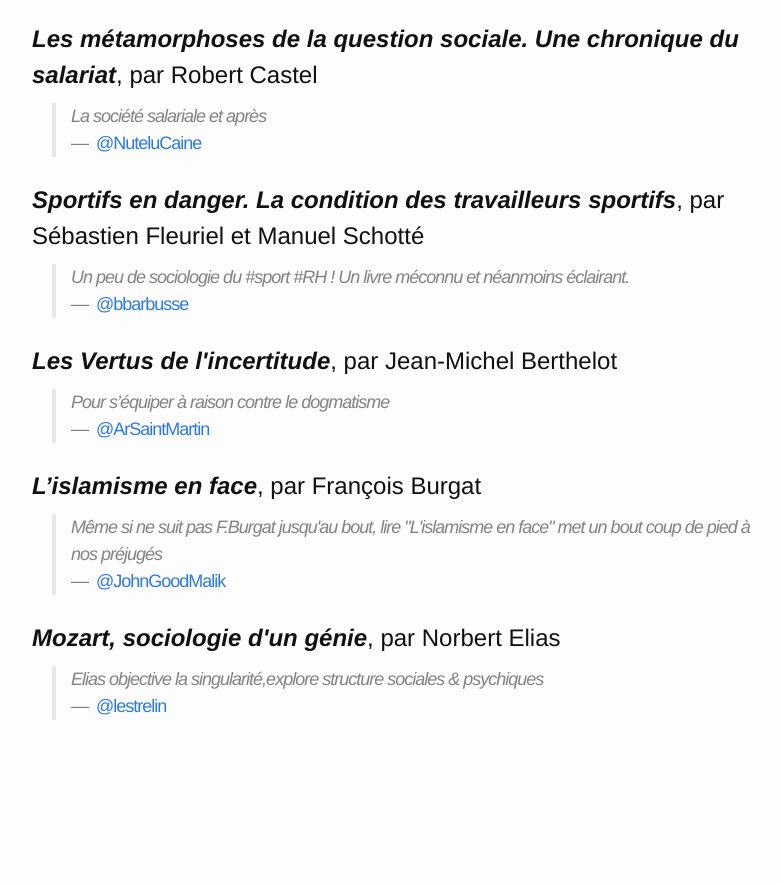
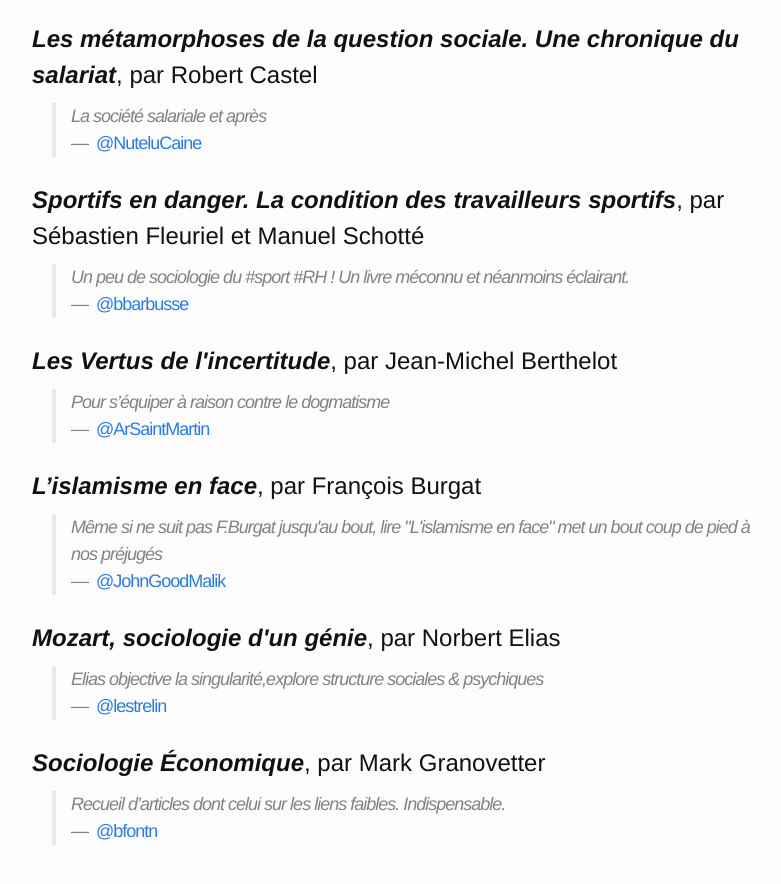
Before and after one commit to bfontaine/SocioNoel, a Jekyll site: the page built from index.md, in a window 1280 px wide and 900 px high, scrolled down 42947 px. Shown: the top 884 px of the window, without its empty margins (238-1019 px from the left). Built offline with Jekyll 4.4.1, drawn with Linux system fonts in a browser that asks for light colours; before the commit the page ends 43722 px from its top, so only the background shows below that.

Commit message:
one more book

```diff
--- a/books.yml
+++ b/books.yml
@@ -1733,3 +1733,8 @@
     source: https://twitter.com/lestrelin/status/673427557438627840
     comment: >
       Elias objective la singularité,explore structure sociales & psychiques
+  - title: Sociologie Économique
+    author: Mark Granovetter
+    source: https://twitter.com/bfontn/status/673438550432550912
+    comment: >
+      Recueil d’articles dont celui sur les liens faibles. Indispensable.
--- a/index.md
+++ b/index.md
@@ -3252,3 +3252,14 @@ Accès direct à un jour :<br/>
 
   </div>
 </article>
+<article class="book">
+  <h1 id="dec15-6-Sociologie-conomique-Mark-Granovetter"><span class="title">Sociologie Économique</span>, par <span class="author">Mark Granovetter</span></h1>
+  <div class="sources">
+
+    <blockquote class="comment">
+      Recueil d’articles dont celui sur les liens faibles. Indispensable.<br/>
+      <span class="comment-author">—&nbsp;&nbsp;<a class="handle" href="https://twitter.com/bfontn/status/673438550432550912">@bfontn</a></span>
+    </blockquote>
+
+  </div>
+</article>
```
